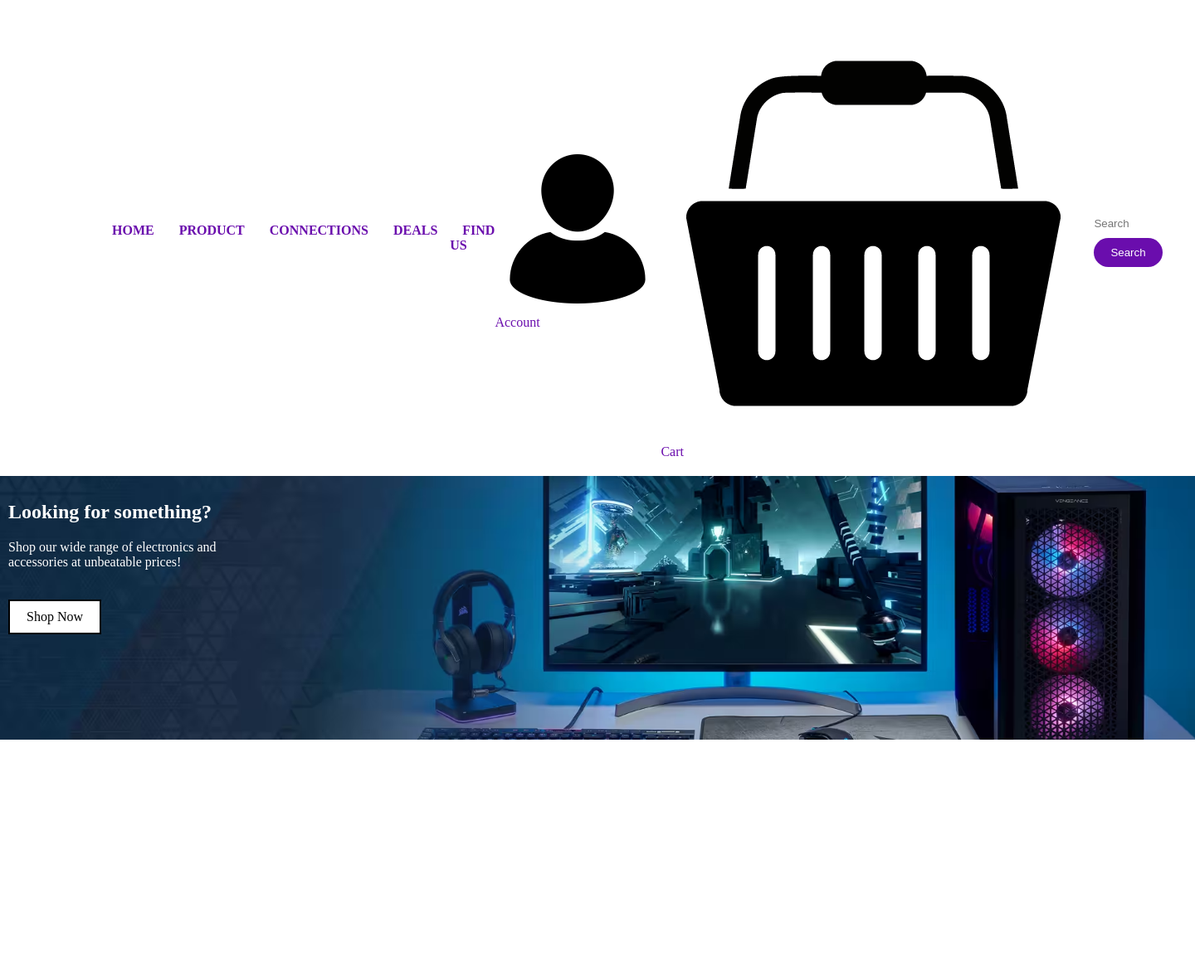
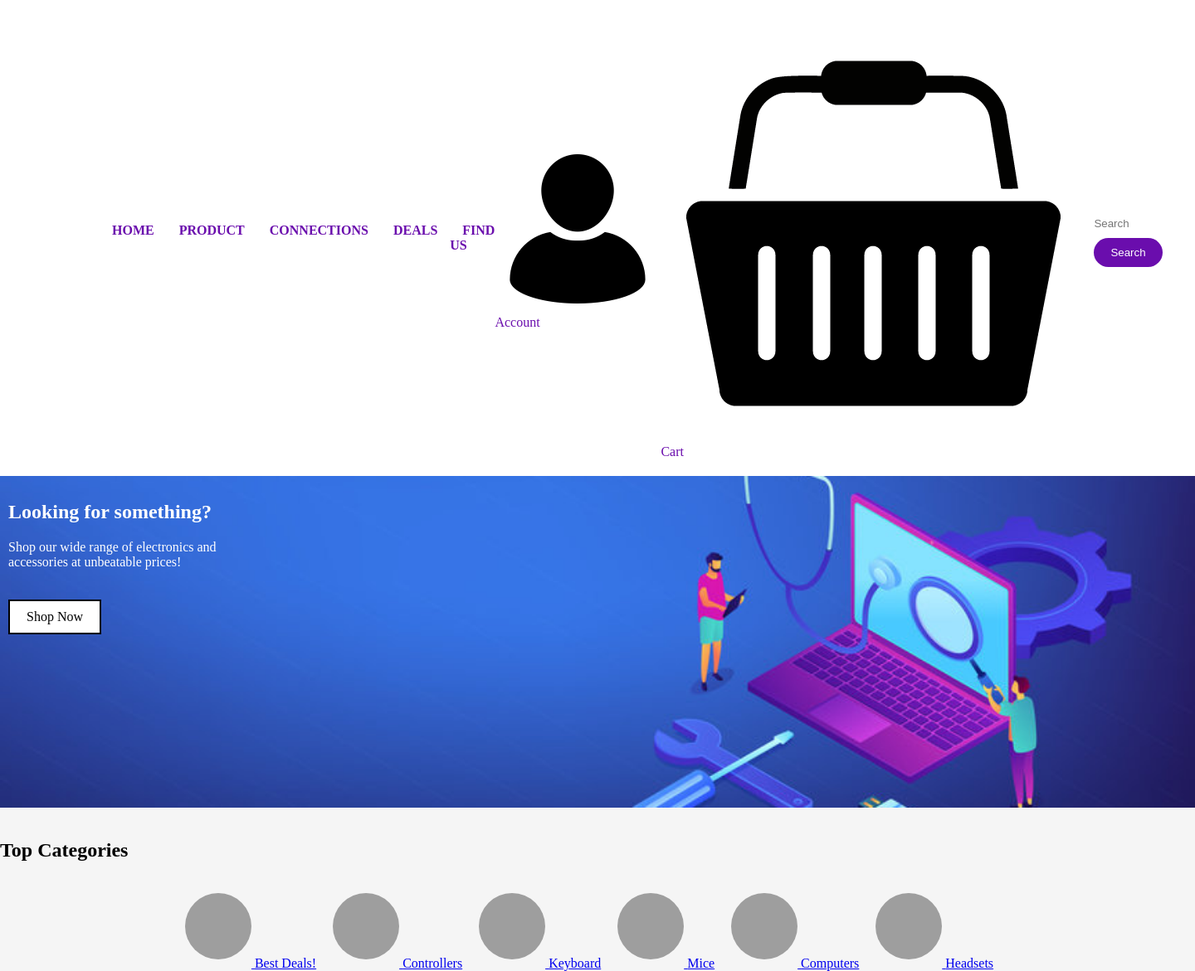
Before and after one commit to dannya123-blm/DVSP, a PHP site: page / in a window 1440 px wide; the page is wider, and only the part inside the window is pictured. Shown: that part at 83% size. Before the commit the page ends 892 px from the top of that part, so only its background shows below. Run offline with PHP 8.4, Linux system fonts and the light colour scheme; grey boxes are pictures that could not be loaded.

Commit message:
added images worked more on index and started the css

```diff
--- a/SoftwareENgineering&WebdevProject/css/style.css
+++ b/SoftwareENgineering&WebdevProject/css/style.css
@@ -6,8 +6,8 @@ body {
 }
 .banner {
     width: 100vw;
-    height: calc(60vw * 700 / 1900);
-    max-height: 700px;
+    height: calc(100vw * 864 / 360);
+    max-height: 400px;
     background-position: center;
     background-size: cover;
     background-repeat: no-repeat;
@@ -42,3 +42,37 @@ body {
     background-color: #000;
     color: #fff;
 }
+.categories {
+    display: flex;
+    justify-content: flex-start;
+    overflow: hidden;
+}
+
+.category-list {
+    display: flex;
+    animation: slide-in 2s forwards;
+}
+
+.category-item {
+    display: flex;
+    flex-direction: column;
+    align-items: center;
+    margin-right: 20px;
+}
+
+.category-item img {
+    width: 80px;
+    height: 80px;
+    border-radius: 50%;
+    object-fit: cover;
+    margin-bottom: 10px;
+}
+
+@keyframes slide-in {
+    from {
+        transform: translateX(-100%);
+    }
+    to {
+        transform: translateX(0);
+    }
+}
--- a/SoftwareENgineering&WebdevProject/public/index.php
+++ b/SoftwareENgineering&WebdevProject/public/index.php
@@ -12,12 +12,62 @@ require '../template/header.php';
 
 <body>
 <main>
-    <section class="banner" style="background-image: url('../images/banner.png');">
+    <section class="banner" style="background-image: url('../images/bannertest.jpg');">
         <div class="bannercontainer">
             <div class="bannercontent">
                 <h1>Looking for something?</h1>
                 <p>Shop our wide range of electronics and<br> accessories at unbeatable prices!</p>
                 <a href="productpage.php" class="productbutton">Shop Now</a>
+            </div>
+        </div>
+    </section>
+<br>
+    <h2>Top Categories</h2>
+    <br>
+    <section class="categories left-to-right-categories">
+        <div class="container">
+            <div class="category-list">
+                <div class="category-item BestDeals">
+                    <a href="#">
+                        <img src="../images/category1.png" alt="Category 1">
+                        <span>Best Deals!</span>
+                    </a>
+                </div>
+
+                <div class="category-item Controllers">
+                    <a href="#">
+                        <img src="../images/category2.png" alt="Category 2">
+                        <span>Controllers</span>
+                    </a>
+                </div>
+
+                <div class="category-item Keyboard">
+                    <a href="#">
+                        <img src="../images/category3.png" alt="Category 3">
+                        <span>Keyboard</span>
+                    </a>
+                </div>
+
+                <div class="category-item Mice">
+                    <a href="#">
+                        <img src="../images/category4.png" alt="Category 4">
+                        <span>Mice</span>
+                    </a>
+                </div>
+
+                <div class="category-item Computers">
+                    <a href="#">
+                        <img src="../images/category5.png" alt="Category 5">
+                        <span>Computers</span>
+                    </a>
+                </div>
+
+                <div class="category-item Headsets">
+                    <a href="#">
+                        <img src="../images/category6.png" alt="Category 6">
+                        <span>Headsets</span>
+                    </a>
+                </div>
             </div>
         </div>
     </section>
--- a/SoftwareENgineering&WebdevProject/template/header.php
+++ b/SoftwareENgineering&WebdevProject/template/header.php
@@ -10,13 +10,13 @@
 <header>
     <div class="container">
         <div class="logo">
-            <img src="images/logo.png" alt="DVS Expansion">
+            <img src="../images/logo.png" alt="DVS Expansion">
         </div>
         <nav>
             <ul>
                 <li><a href="../public/index.php">HOME</a></li>
                 <li><a href="../public/productpage.php">PRODUCT</a></li>
-                <li><a href="loginform.php">CONNECTIONS</a></li>
+                <li><a href="#">CONNECTIONS</a></li>
                 <li><a href="#">DEALS</a></li>
                 <li><a href="#">FIND US</a></li>
             </ul>
```
